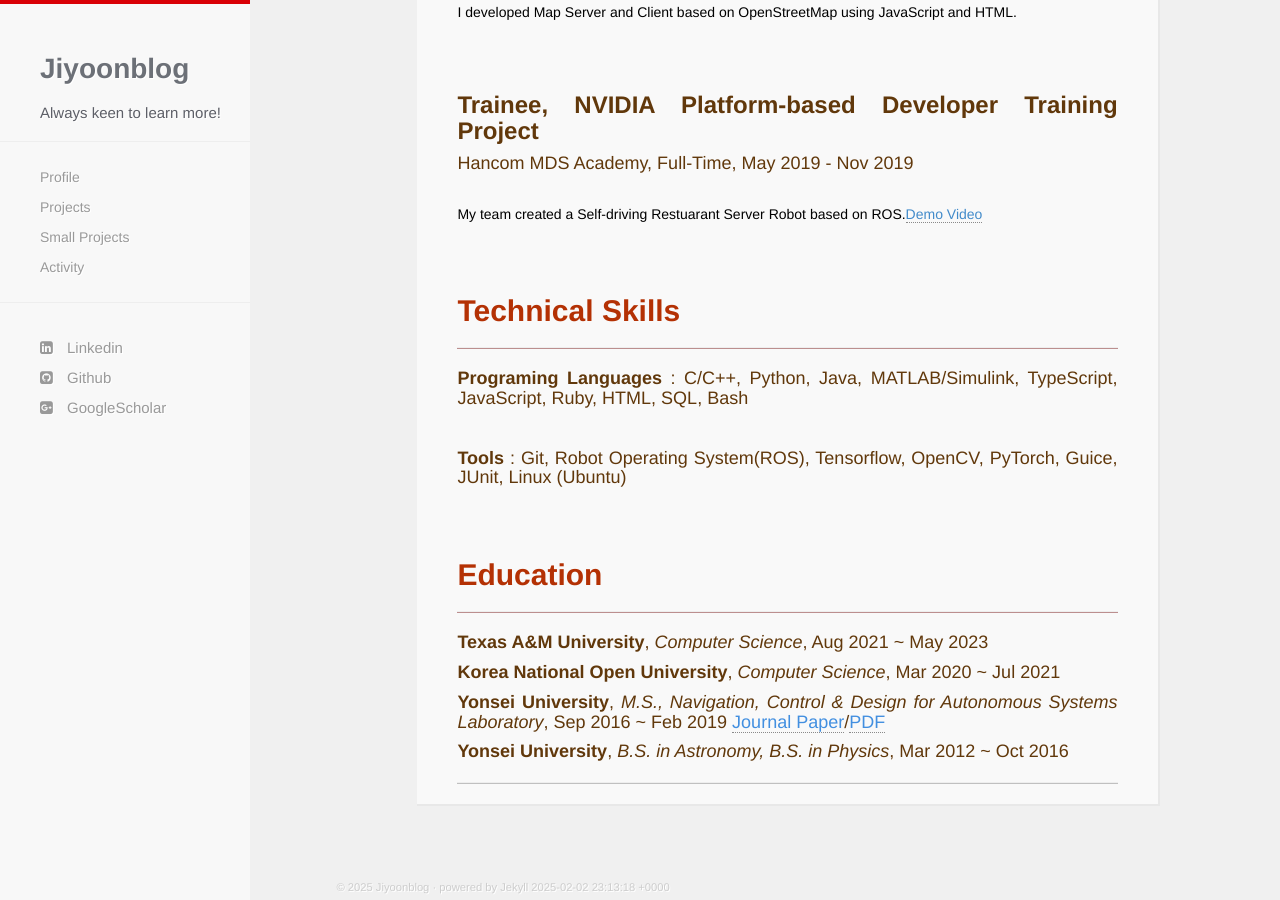
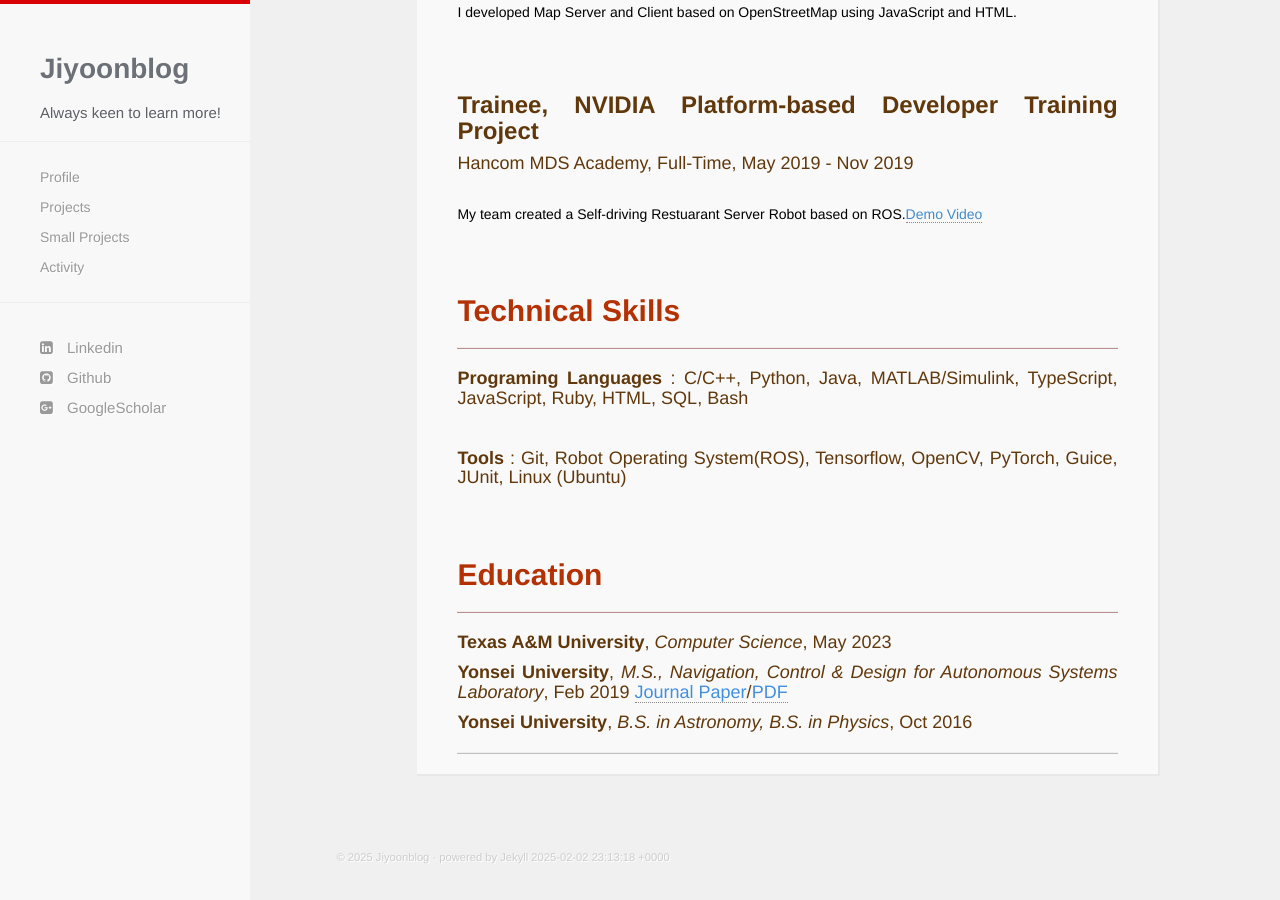
Before and after one commit to jiyoonspace/jiyoonspace.github.io, a Jekyll site: the page built from about.html, in a window 1280 px wide and 900 px high, scrolled down 1491 px. Built offline with Jekyll 4.4.1, drawn with Linux system fonts in a browser that asks for light colours; nearby versions of some CDN libraries; after the commit the page ends 2361 px from its top, so only the background shows below that.

Commit message:
update the education

```diff
--- a/about.html
+++ b/about.html
@@ -124,10 +124,9 @@ title: About
                                 <hr style="background-color:rosybrown; height:1px" />
                             </div>
                             <div class="col-md-12 letter" style="text-align:justify">
-                                <h4><strong>Texas A&M University</strong>, <i>Computer Science</i>,  Aug 2021 ~ May 2023</h4>
-                                <h4><strong>Korea National Open University</strong>, <i>Computer Science</i>, Mar 2020 ~ Jul 2021</h4>
-                                <h4><strong>Yonsei University</strong>, <i>M.S., Navigation, Control & Design for Autonomous Systems Laboratory</i>, Sep 2016 ~ Feb 2019 <a href="https://doi.org/10.1016/j.asr.2021.12.015">Journal Paper</a>/<a href="https://jiyoonspace.github.io/files/ASR_JHwang.pdf">PDF</a></h4>
-                                <h4><strong>Yonsei University</strong>, <i>B.S. in Astronomy, B.S. in Physics</i>, Mar 2012 ~ Oct 2016</h4>
+                                <h4><strong>Texas A&M University</strong>, <i>Computer Science</i>,  May 2023</h4>
+                                <h4><strong>Yonsei University</strong>, <i>M.S., Navigation, Control & Design for Autonomous Systems Laboratory</i>, Feb 2019 <a href="https://doi.org/10.1016/j.asr.2021.12.015">Journal Paper</a>/<a href="https://jiyoonspace.github.io/files/ASR_JHwang.pdf">PDF</a></h4>
+                                <h4><strong>Yonsei University</strong>, <i>B.S. in Astronomy, B.S. in Physics</i>, Oct 2016</h4>
                                 <hr style="background-color:silver; height:0.5px" />
                                 <!-- <div class="cv-item" style="text-align:justify">
                                     <p>While studying at Yonsei University, I developed algorithms for path planning and control of flight vehicles. I became interested in AI robotics by participating in the CubeSat project and the Servebot project. While conducting research on Robot Learning and Autonomous Robot at KAERI, I am taking computer science major courses as a part-time student to to strengthen CS major knowledge for further research. I have taken courses in C++ programming, Programming Languages, Data Structures, Introduction to Computer Science, Computer Architecture, Algorithms, and Discrete Mathematics courses.</p>
```
